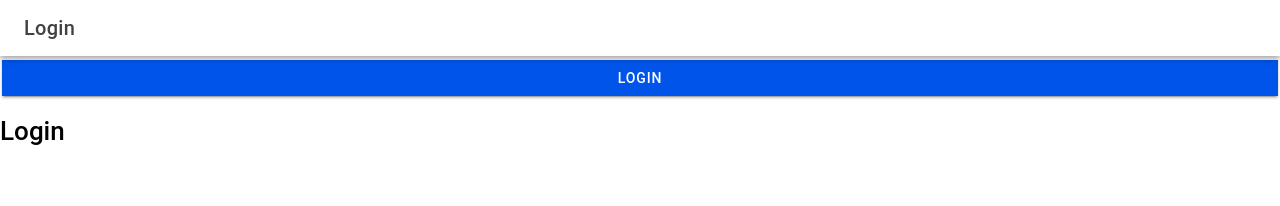
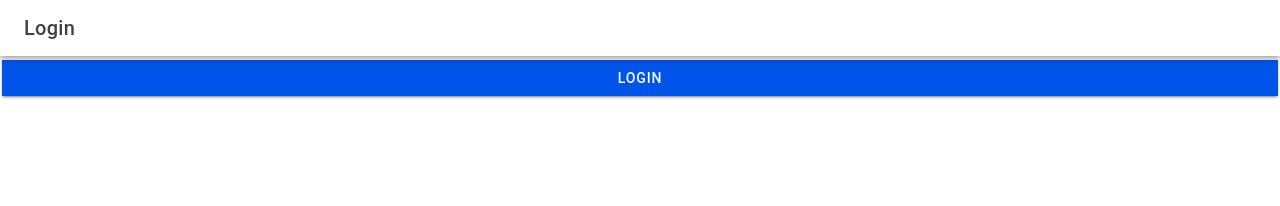
Before and after one commit to Troyikz01/it35b-mobile, a React (Vite) app: page / in a window 1280 px wide. Shown: the top 206 px of the page. Built offline with nearby package versions, Linux system fonts and the light colour scheme.

Commit message:
fixed the error on favorite

```diff
--- a/src/pages/Login.tsx
+++ b/src/pages/Login.tsx
@@ -23,7 +23,7 @@ const Login: React.FC = () => {
                     <IonButton expand='full' onClick={doLogin}>
                         Login
                     </IonButton>
-                    <h1>Login</h1>
+                    <h1></h1>
                 </IonContent>
             </IonPage>
     );
--- a/src/pages/home-tabs/Favorite.tsx
+++ b/src/pages/home-tabs/Favorite.tsx
@@ -1,5 +1,4 @@
 import {IonButtons, IonContent, IonHeader, IonMenuButton, IonPage, IonTitle, IonToolbar } from '@ionic/react';
-import Feed from './feed';
 
 const Favorite: React.FC = () => {
     return (
```
